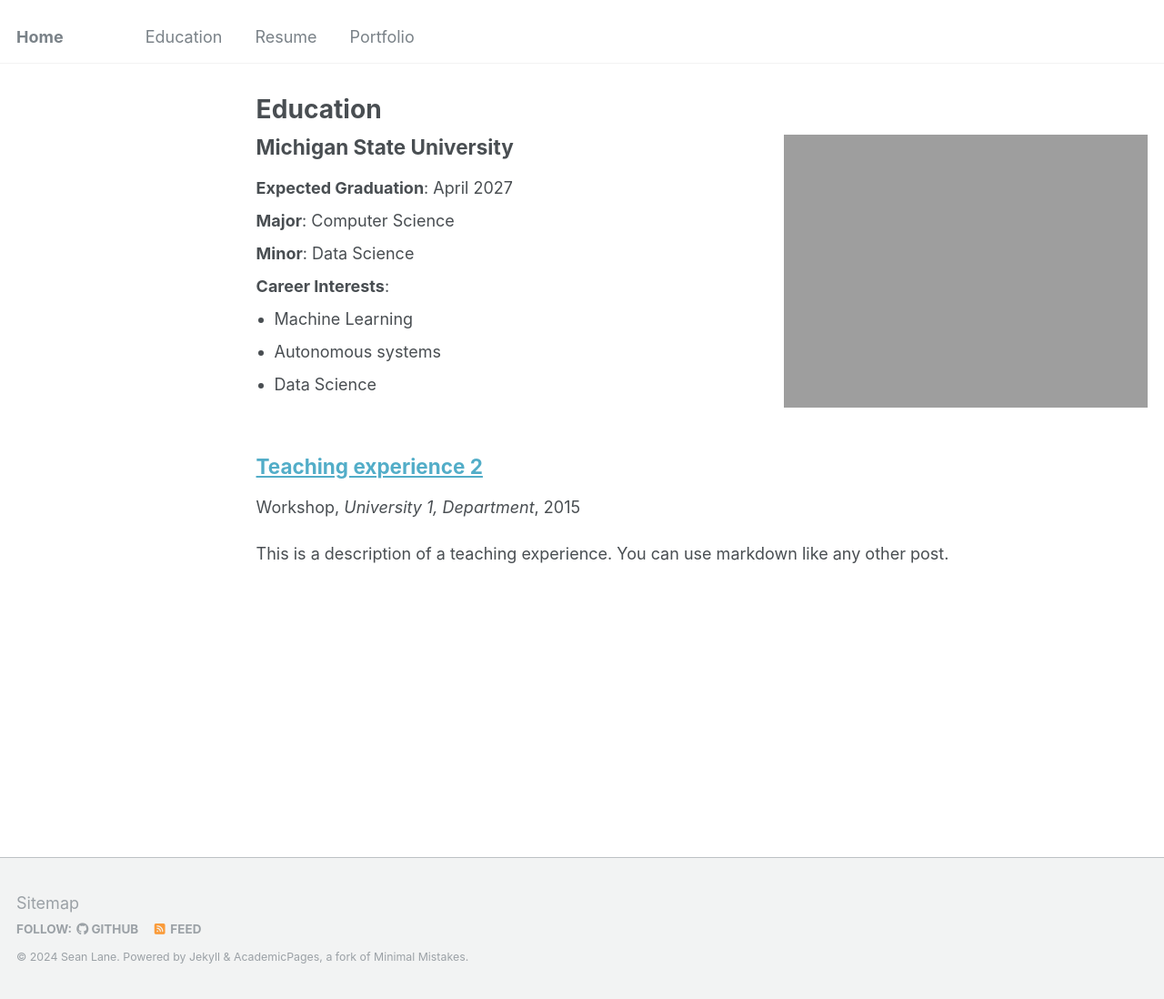
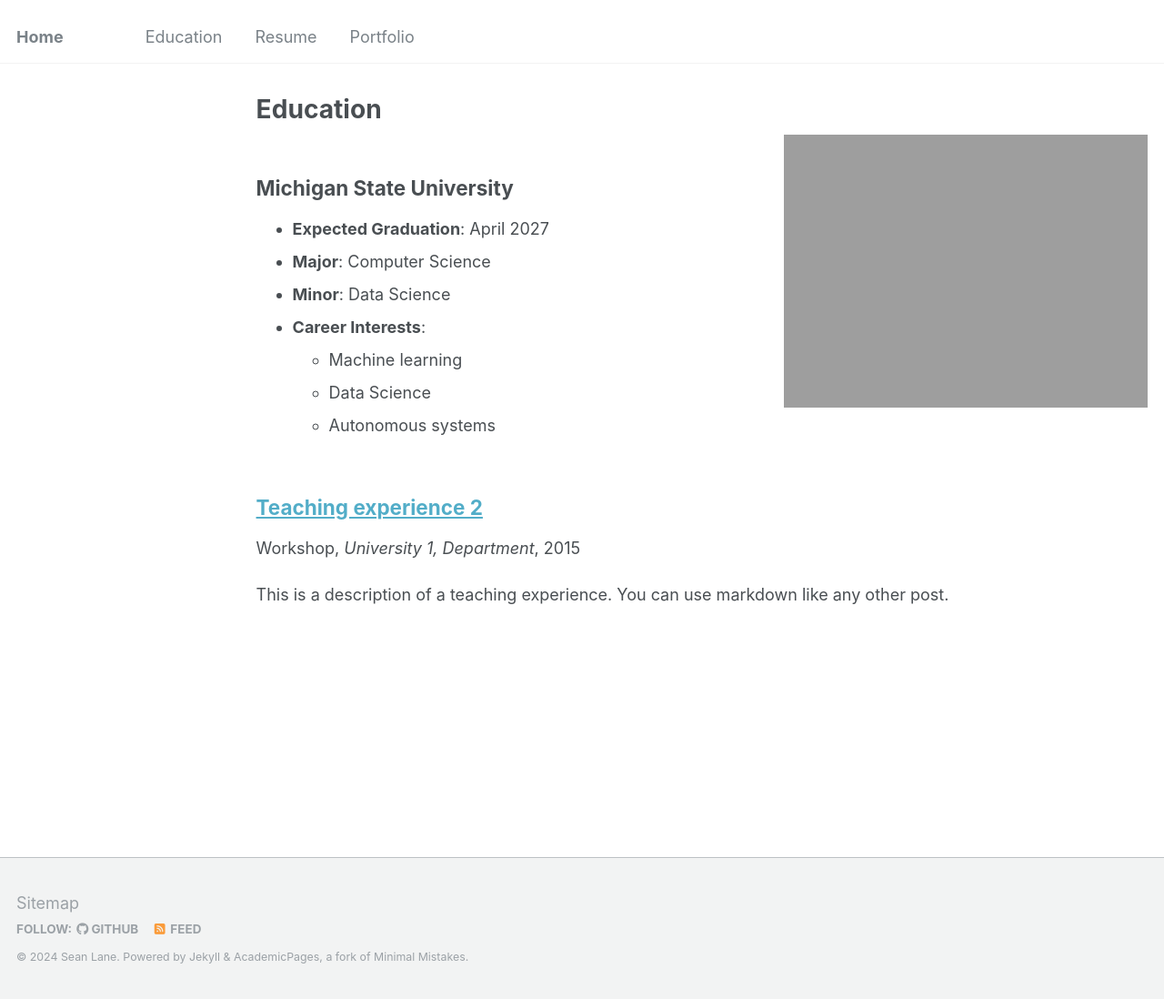
Before and after one commit to lanesean/lanesean.github.io, a Jekyll site: the page built from _pages/teaching.html, in a window 1280 px wide and 1098 px high. Shown: the whole window at 91% size. Built offline with Jekyll 4.4.1, drawn with Linux system fonts in a browser that asks for light colours; a file with an impossible date is left out.

Commit message:
altering education tab

```diff
--- a/_pages/teaching.html
+++ b/_pages/teaching.html
@@ -4,45 +4,8 @@
 permalink: /teaching/
 author_profile: false
 ---
-<!DOCTYPE html>
-<html lang="en">
-<head>
-  <meta charset="UTF-8">
-  <meta name="viewport" content="width=device-width, initial-scale=1.0">
-  <title>Resume Section</title>
-  <style>
-    .container {
-      display: flex;
-      align-items: flex-start;
-    }
-    .info {
-      flex: 1;
-      margin-right: 20px;
-    }
-    .image-container {
-      flex: 1;
-      text-align: right;
-    }
-    .image-container img {
-      max-width: 100%;
-      height: auto;
-    }
-    .info h2 {
-      margin-top: 0;
-    }
-    .info ul {
-      list-style-type: none;
-      padding-left: 0;
-    }
-    .info ul ul {
-      list-style-type: disc;
-      padding-left: 20px;
-    }
-  </style>
-</head>
-<body>
-  <div class="container">
-    <div class="info">
+<div style="display: flex; align-items: flex-start;">
+  <div style="flex: 1;">
     <h2>Michigan State University</h2>
     <ul>
       <li><strong>Expected Graduation</strong>: April 2027</li>
@@ -50,19 +13,17 @@
       <li><strong>Minor</strong>: Data Science</li>
       <li><strong>Career Interests</strong>:
         <ul>
-            <li>Machine Learning</li>
+          <li>Machine learning</li>
+          <li>Data Science</li>
           <li>Autonomous systems</li>
-            <li>Data Science</li>
         </ul>
       </li>
     </ul>
   </div>
-    <div class="image-container">
-      <img src="/images/tech1 (2).png" alt="Image Description" />
+  <div style="flex: 1; text-align: right;">
+    <img src="/images/tech1 (2).png" alt="Image Description" style="max-width: 100%; height: auto;" />
   </div>
 </div>
-</body>
-</html>
 
 {% include base_path %}
 
```
Lines whose indentation alone changed are shown as unchanged.
